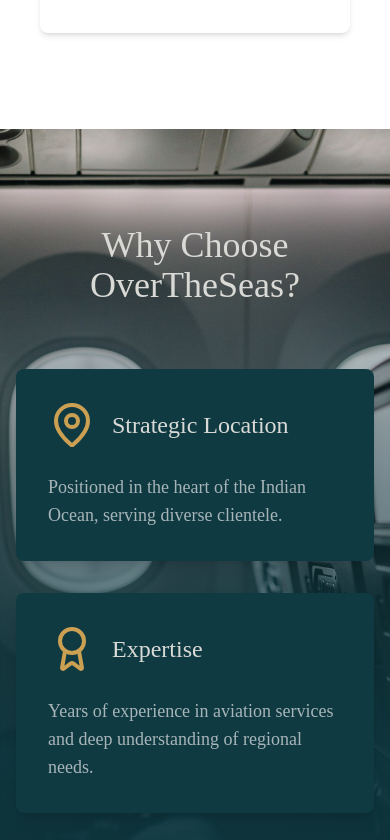
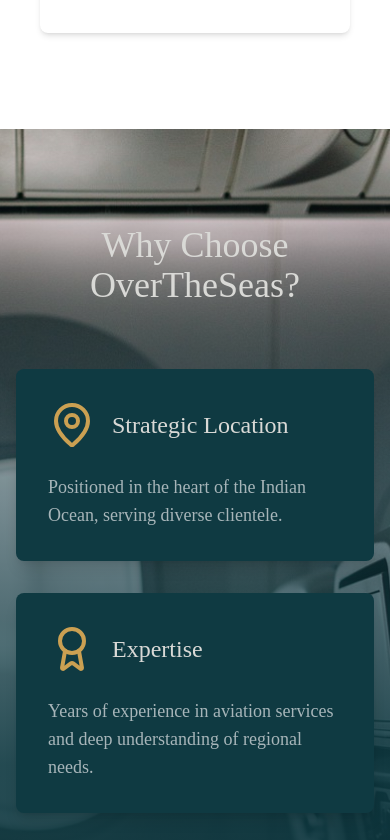
Before and after one commit to humaidhismail/ots, a React (Create React App) app: page / in a window 390 px wide. Shown: the part 6044-6884 px from the top of the page. Built offline with nearby package versions, Linux system fonts and the light colour scheme.

Commit message:
BG issues

```diff
--- a/src/components/Vision.js
+++ b/src/components/Vision.js
@@ -56,7 +56,7 @@
   return (
     <section
       id="parallax-section"
-      className="relative py-12 md:py-24 text-white bg-vision bg-cover bg-center bg-fixed"
+      className="relative py-12 md:py-24 text-white bg-vision bg-cover bg-center bg-scroll md:bg-fixed"
       // style={{
       //   backgroundImage: `url(${backgroundImage})`,
       //   backgroundSize: 'cover',
--- a/src/components/Whyus.js
+++ b/src/components/Whyus.js
@@ -30,7 +30,7 @@
   return (
     <section
       id="why-us"
-      className="py-24 relative bg-[#07272D] text-[#D9D9D6] overflow-hidden bg-whyus bg-cover bg-center bg-fixed"
+      className="py-24 relative bg-[#07272D] text-[#D9D9D6]  bg-whyus bg-cover bg-center bg-scroll md:bg-fixed"
     >
       {/* Background with Parallax Effect */}
       <div
```
